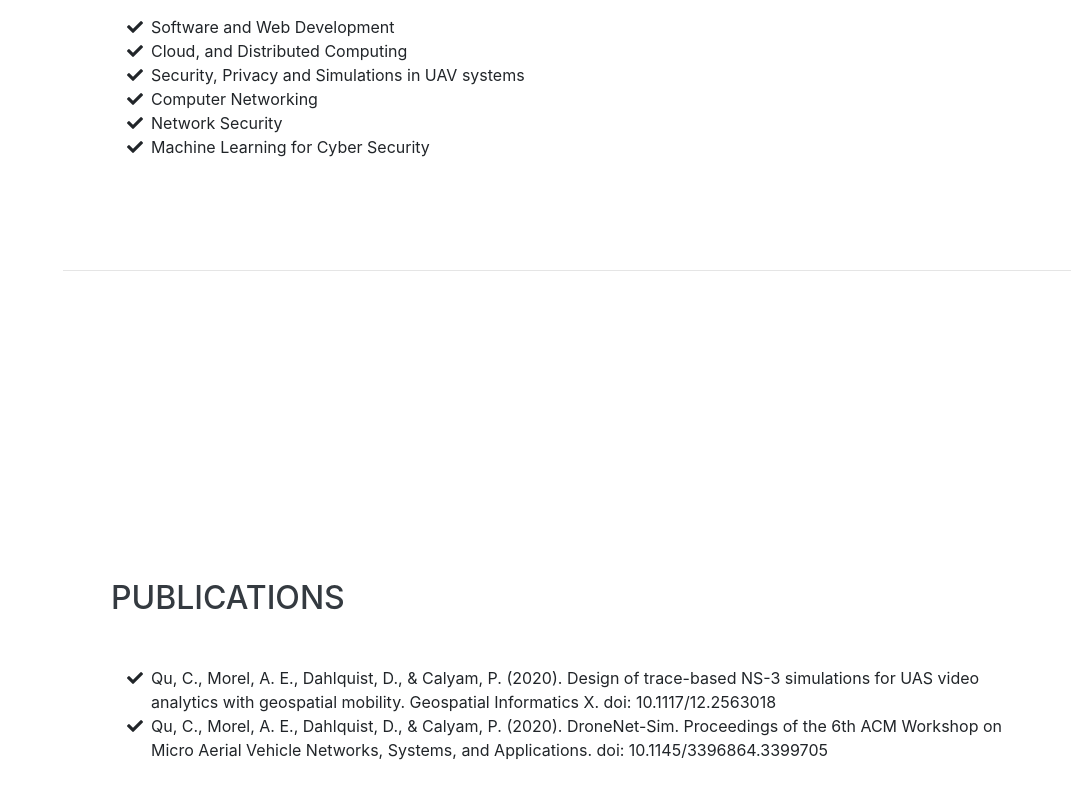
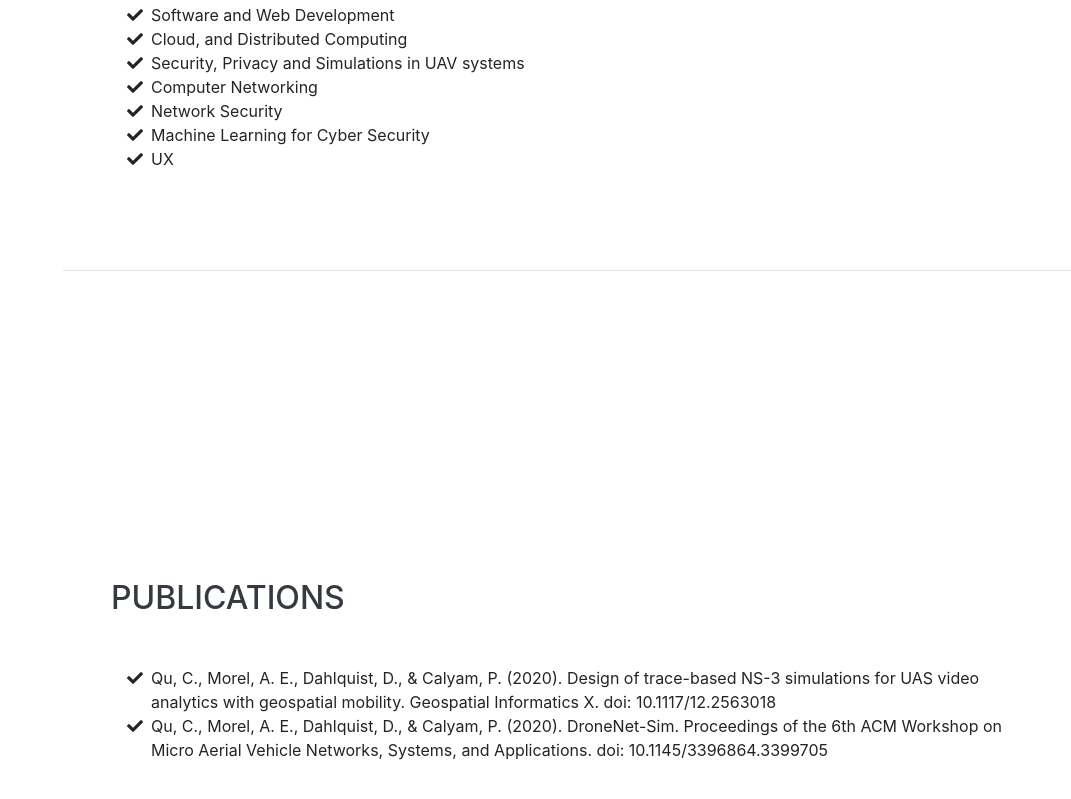
Before and after one commit to alicesquivel/mywebsite, a website with bundled scripts: page index.html in a window 1280 px wide. Shown: the part 3923-4722 px from the top of the page, without its empty margins (209-1280 px from the left). Built offline with nearby package versions, Linux system fonts and the light colour scheme; a web font is replaced by a local one.

Commit message:
changes in courses taken

```diff
--- a/index.html
+++ b/index.html
@@ -326,6 +326,9 @@
             <li>
             <i class="fa-li fa fa-check"></i>
             Machine Learning for Cyber Security</li>
+             <li>
+            <i class="fa-li fa fa-check"></i>
+            UX</li>
           </ul>
         </div>
 
```
